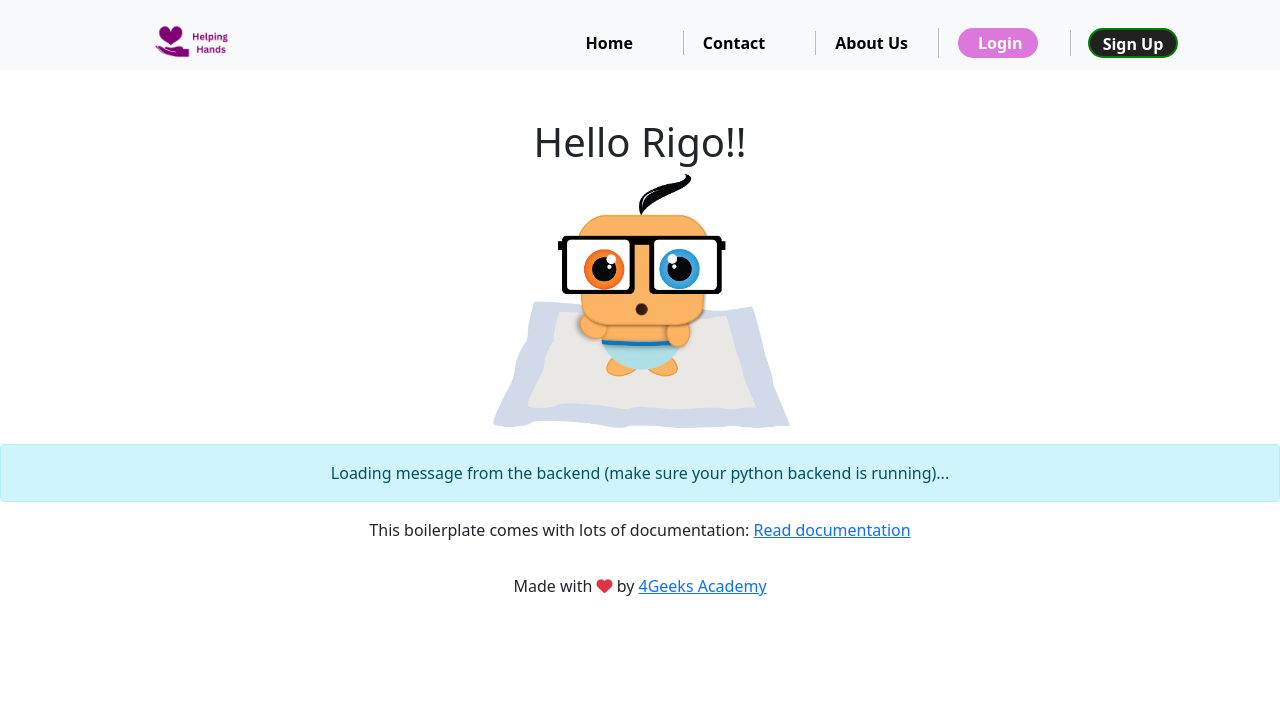
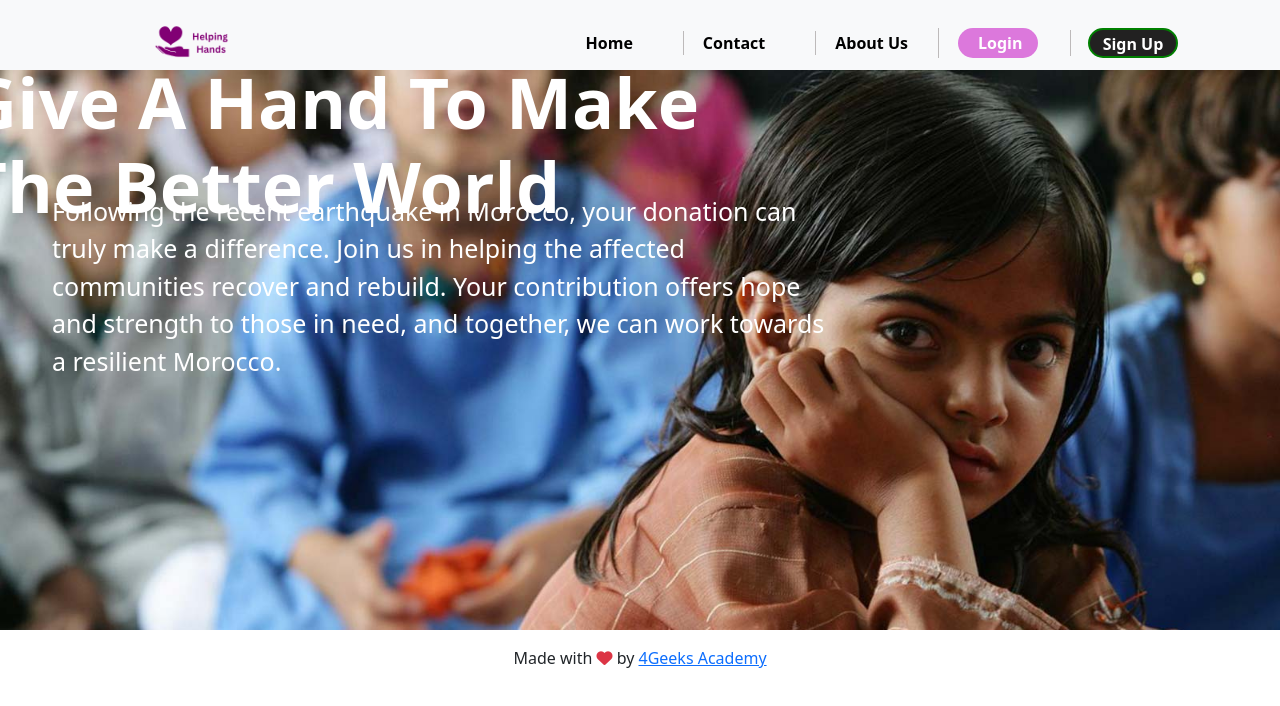
Before and after one commit to dande100/HelpingHands_Morocco-FinalProject, a React app: page / in a window 1280 px wide. Built offline with nearby package versions, Linux system fonts and the light colour scheme; no server answers.

Commit message:
feature-3/homepage-creation started creating the homepage

```diff
--- a/src/front/js/pages/home.js
+++ b/src/front/js/pages/home.js
@@ -1,26 +1,18 @@
 import React, { useContext } from "react";
 import { Context } from "../store/appContext";
-import rigoImageUrl from "../../img/rigo-baby.jpg";
+import sliderBGImageUrl from "../../img/slider_bg.jpg";
 import "../../styles/home.css";
 
 export const Home = () => {
 	const { store, actions } = useContext(Context);
 
 	return (
-		<div className="text-center mt-5">
-			<h1>Hello Rigo!!</h1>
-			<p>
-				<img src={rigoImageUrl} />
-			</p>
-			<div className="alert alert-info">
-				{store.message || "Loading message from the backend (make sure your python backend is running)..."}
+		<div >
+			<img className="backgroundImage" src={sliderBGImageUrl} alt="Slider Background" style={{ maxWidth: "100%", height: "auto" }} />
+			<div className="text-overlay">
+				<h1>Give A Hand To Make <br /> The Better World</h1>
+				<p>Following the recent earthquake in Morocco, your donation can truly make a difference. Join us in helping the affected communities recover and rebuild. Your contribution offers hope and strength to those in need, and together, we can work towards a resilient Morocco.</p>
 			</div>
-			<p>
-				This boilerplate comes with lots of documentation:{" "}
-				<a href="https://start.4geeksacademy.com/starters/react-flask">
-					Read documentation
-				</a>
-			</p>
 		</div>
 	);
 };
--- a/src/front/styles/home.css
+++ b/src/front/styles/home.css
@@ -1,7 +1,50 @@
-/*
-    home.css: This website contains selectors only used in home.css
+.backgroundImage {
+    max-width: 100%;
+    height: auto;
+  }
 
-    All pages share the styles on index.css but you should create
-    one more css for each page that will contain the selected used
-    on that page only (the ones not reused in other pages).
-*/
+  .text-overlay {
+    position: relative;
+  }
+
+  .text-overlay::before {
+    content: "";
+    position: absolute;
+    top: 0;
+    left: 0;
+    width: 100%;
+    height: 100%;
+    background-color: rgba(0, 0, 0, 0.6);
+    display: none;
+  }
+
+  .text-overlay:hover::before {
+    display: block;
+  }
+
+  .text-overlay h1 {
+    position: absolute;
+    bottom: 280px; /* Adjust the vertical position for the h1 element */
+    left: 26%;
+    transform: translate(-50%, -50%);
+    color: white;
+    text-align: center;
+    z-index: 1;
+    padding: 15px;
+    font-size: 70px;
+    font-weight: bold;
+    text-align: justify;
+  }
+
+  .text-overlay p {
+    position: absolute;
+    bottom: 100px; /* Adjust the vertical position for the p element */
+    left: 35%;
+    transform: translate(-50%, -50%);
+    color: white;
+    text-align: center;
+    z-index: 1;
+    padding: 20px;
+    font-size: 25px;
+    text-align: left;
+  }
```
Also changed, not shown: src/front/img/slider_bg.jpg (added).
